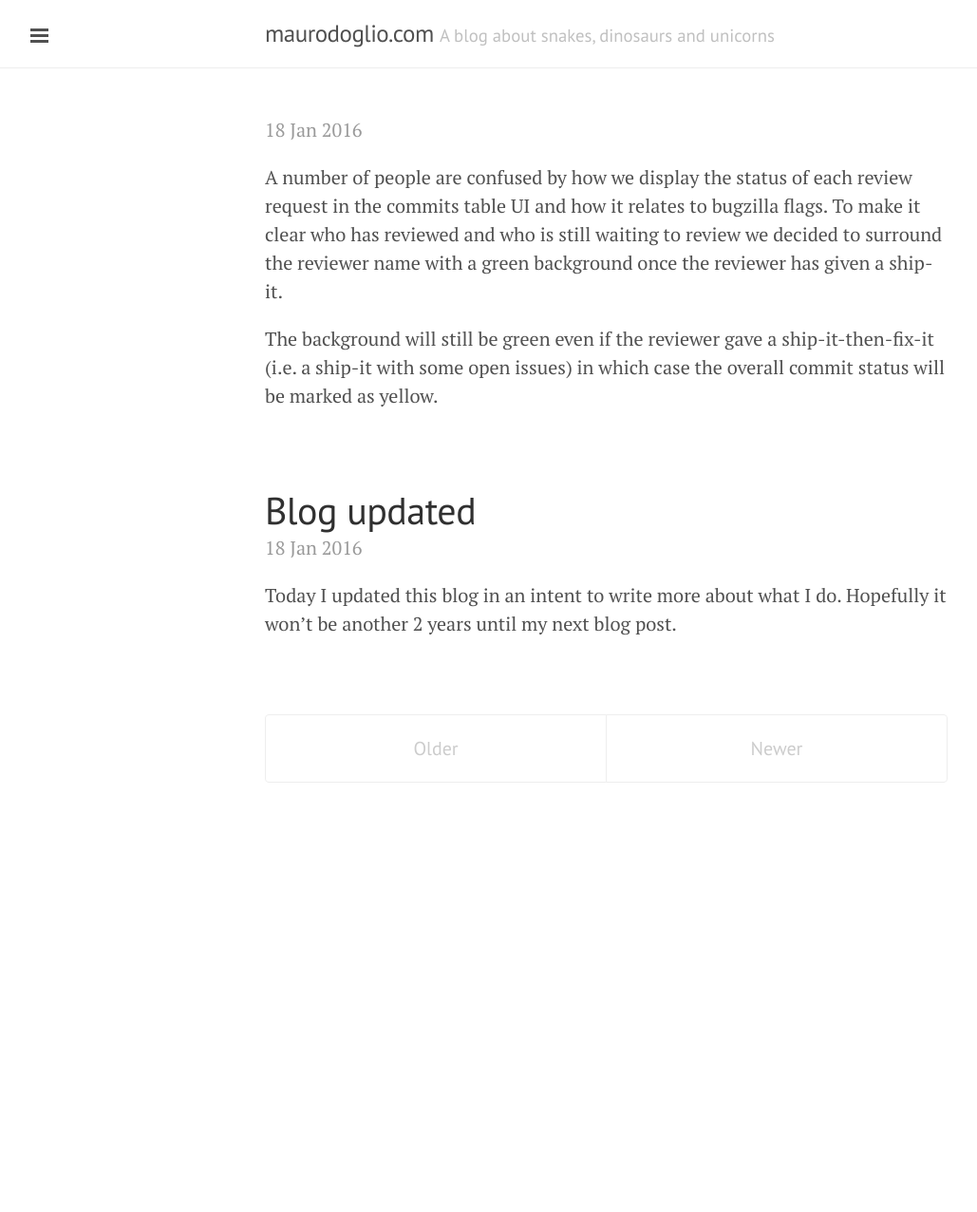
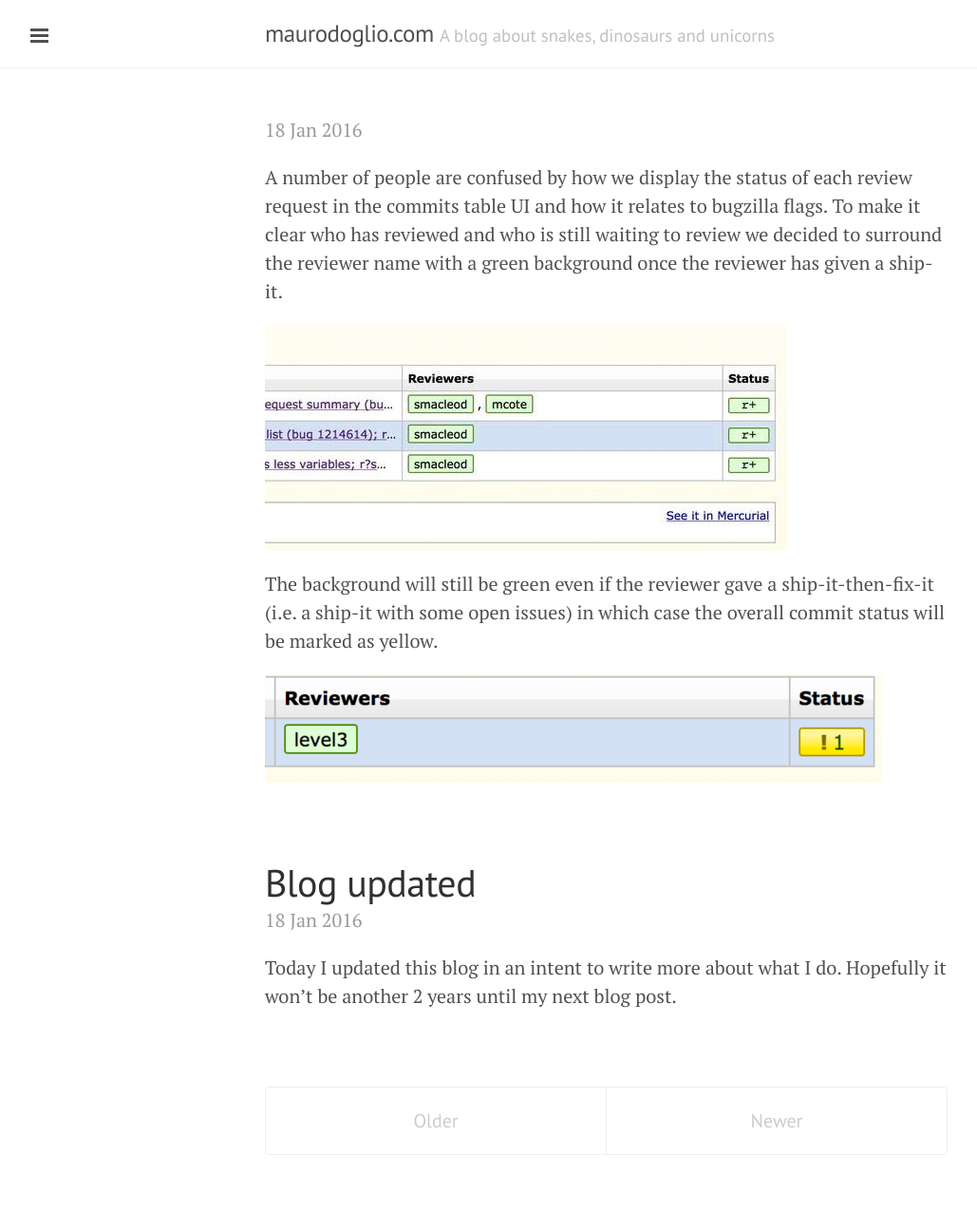
Before and after one commit to maurodoglio/maurodoglio.github.io, a Jekyll site: the page built from index.html, in a window 1280 px wide. Shown: the whole page at 95% size, without its empty margins (1-1030 px from the left). Built offline with Jekyll 4.4.1, drawn with Linux system fonts in a browser that asks for light colours; the list of posts is cut into pages by our own code; before the commit the page ends 900 px from its top, so only the background shows below that.

Commit message:
Post update: Mozreview update: reviewer status

```diff
--- a/_posts/2016-01-18-mozreview-update-reviewer-status.markdown
+++ b/_posts/2016-01-18-mozreview-update-reviewer-status.markdown
@@ -6,4 +6,8 @@ tags: [mozreview, ux]
 ---
 A number of people are confused by how we display the status of each review request in the commits table UI and how it relates to bugzilla flags. To make it clear who has reviewed and who is still waiting to review we decided to surround the reviewer name with a green background once the reviewer has given a ship-it.
 
+![](/public/images/uuE1CN5.jpg)
+
 The background will still be green even if the reviewer gave a ship-it-then-fix-it (i.e. a ship-it with some open issues) in which case the overall commit status will be marked as yellow.
+
+![](/public/images/gDxfHId.png)
```
